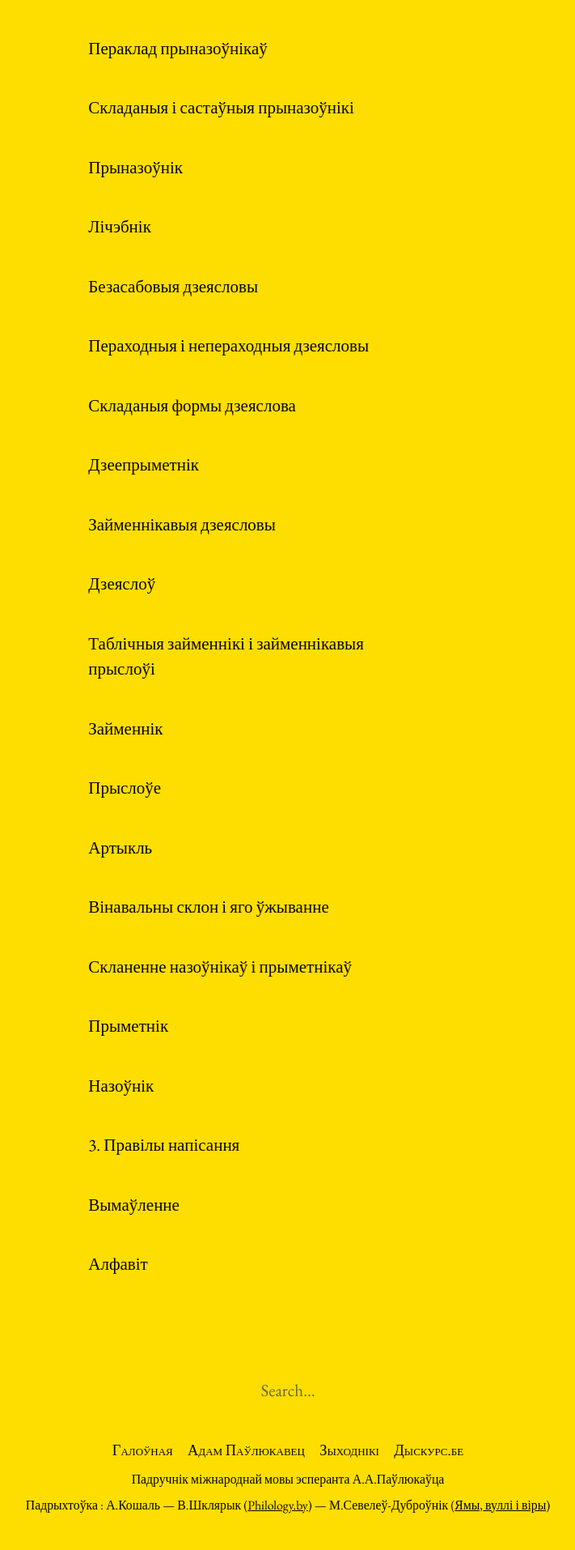
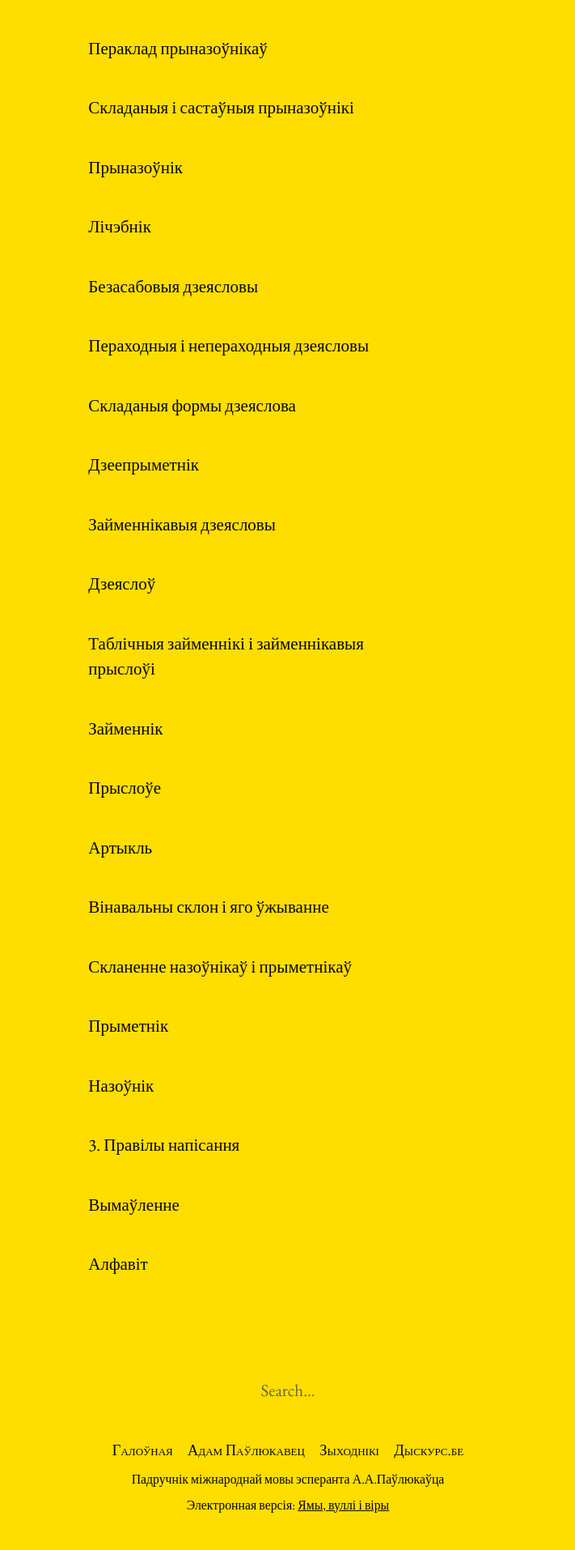
Before and after one commit to skaivolas/mir, a Jekyll site: the page built from index.html, in a window 1280 px wide. Shown: the part 1752-3666 px from the top of the page at 81% size, without its empty margins (284-995 px from the left). Built offline with Jekyll 4.4.1, drawn with Linux system fonts in a browser that asks for light colours; the list of posts is cut into pages by our own code.

Commit message:
move files

```diff
--- a/_config.yml
+++ b/_config.yml
@@ -18,7 +18,7 @@ email: beloarscience@fias.fr
 description: >- # this means to ignore newlines until "baseurl:"
   Падручнік міжнароднай мовы эсперанта А.А.Паўлюкаўца
 footerdescription: >- # this means to ignore newlines until "baseurl:"
-  Падручнік міжнароднай мовы эсперанта А.А.Паўлюкаўца<br>Падрыхтоўка &colon; А.Кошаль — В.Шклярык (<a href="https://philology.by" target="_blank";>Philology.by</a>) — М.Севелеў-Дуброўнік (<a href="https://vodary.fias.fr/tag/belarusan%C2%B7language/" target="_blank";>Ямы, вуллі і віры</a>)
+  Падручнік міжнароднай мовы эсперанта А.А.Паўлюкаўца<br><!--Падрыхтоўка &colon; А.Кошаль — В.Шклярык (<a href="https://philology.by" target="_blank";>Philology.by</a>) — М.Севелеў-Дуброўнік (-->Электронная версія&colon; <a href="https://vodary.fias.fr/tag/belarusan%C2%B7language/" target="_blank";>Ямы, вуллі і віры</a>
 baseurl: "" # the subpath of your site, e.g. /blog
 url: "https://esperanto.dyskurs.be" # the base hostname & protocol for your site, e.g. http://example.com
 icon: /assets/images/icon-512.png
```
